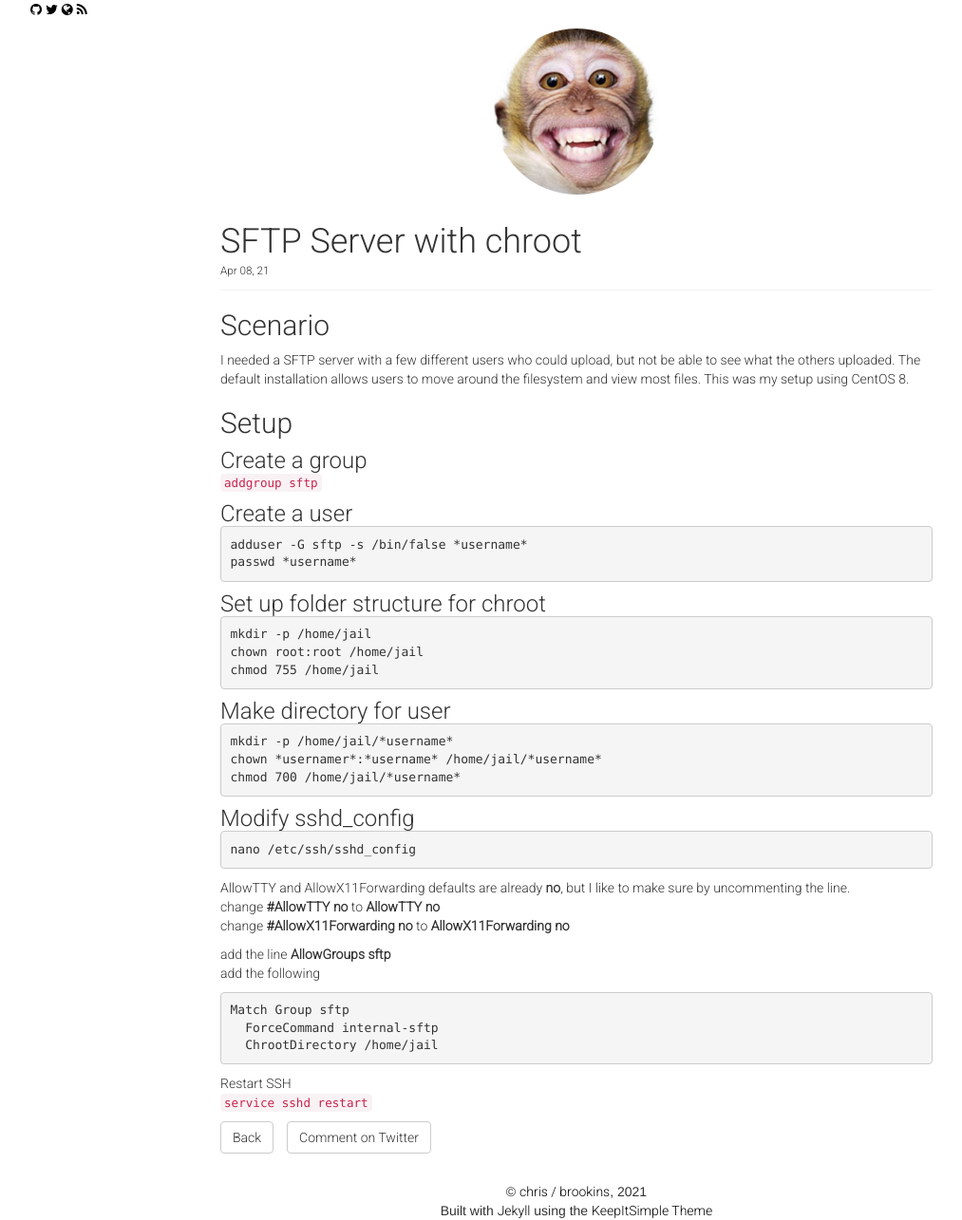
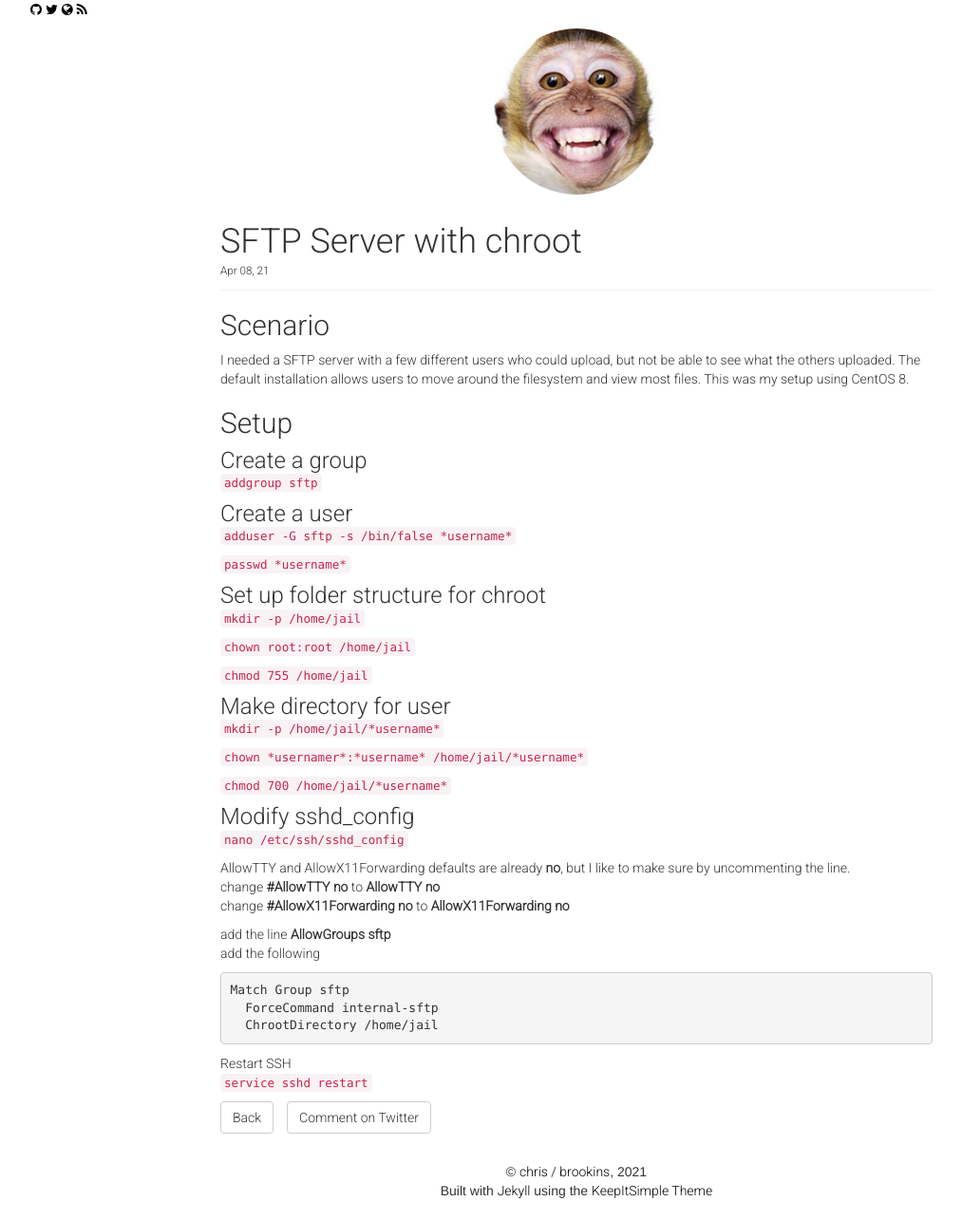
Before and after one commit to cbrookins/cbrookins.github.io, a Jekyll site: the page built from _posts/2021-04-08-sftp-server-with-chroot.md, in a window 1280 px wide. Shown: the whole page at 95% size, without its empty margins (33-1046 px from the left). Built offline with Jekyll 4.4.1, drawn with Linux system fonts in a browser that asks for light colours; nearby versions of some CDN libraries; after the commit the page ends 1264 px from its top, so only the background shows below that.

Commit message:
Update 2021-04-08-sftp-server-with-chroot.md

````diff
--- a/_posts/2021-04-08-sftp-server-with-chroot.md
+++ b/_posts/2021-04-08-sftp-server-with-chroot.md
@@ -14,29 +14,27 @@ move around the filesystem and view most files.  This was my setup using CentOS
 ```addgroup sftp```
 
 ### Create a user
-```
-adduser -G sftp -s /bin/false *username*
-passwd *username*
-```
+```adduser -G sftp -s /bin/false *username*```
+
+```passwd *username*```
 
 ### Set up folder structure for chroot
-```
-mkdir -p /home/jail
-chown root:root /home/jail
-chmod 755 /home/jail
-```
+```mkdir -p /home/jail```
+
+```chown root:root /home/jail```
+
+
+```chmod 755 /home/jail```
 
 ### Make directory for user
-```
-mkdir -p /home/jail/*username*
-chown *usernamer*:*username* /home/jail/*username*
-chmod 700 /home/jail/*username*
-```
+```mkdir -p /home/jail/*username*```
+
+```chown *usernamer*:*username* /home/jail/*username*```
+
+```chmod 700 /home/jail/*username*```
 
 ### Modify sshd_config
-```
-nano /etc/ssh/sshd_config
-```
+```nano /etc/ssh/sshd_config```
 
 AllowTTY and AllowX11Forwarding defaults are already **no**, but I like to make sure by uncommenting the line.
 change **#AllowTTY no** to **AllowTTY no**
````
